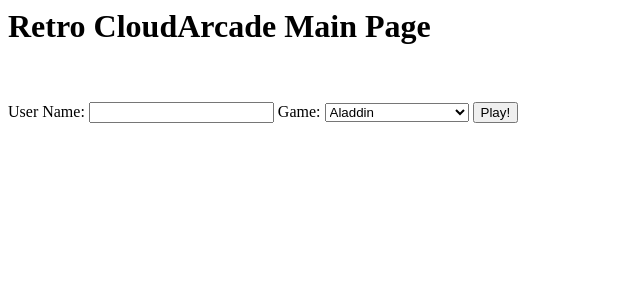
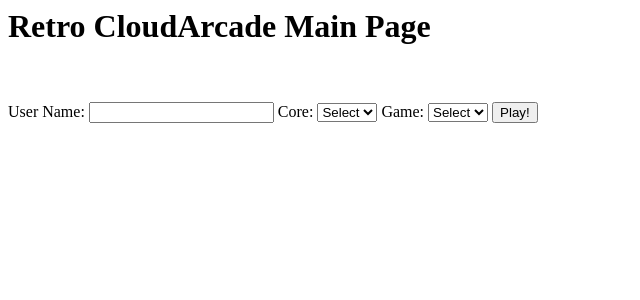
Before and after one commit to Vin-itall/CloudArcade, a Flask app: template Master/templates/MainPage.html in a window 1280 px wide. Shown: the top 300 px of the page, without its empty margins (0-640 px from the left). Run offline with Flask 2, Linux system fonts and the light colour scheme; the template is opened without the code that fills it, so the values that code supplies are empty; parts of the project's set-up code (start-up, migrations or seed data) failed here and were passed over.

Commit message:
HTML updated for future Multi Core Support

```diff
--- a/Master/Listener.py
+++ b/Master/Listener.py
@@ -13,12 +13,14 @@ def listen():
     def callback(message):
         username = message.attributes.get('username')
         game = message.attributes.get('game')
-
+        core = message.attributes.get('core')
+        print(username, game, core)
         compute = googleapiclient.discovery.build('compute', 'v1')
         result = compute.instances().list(project='cloudarcademaster-274423', zone='us-west2-a', filter='status=TERMINATED').execute()
         instances = result['items'] if 'items' in result else None
         if instances:
-            print('DEKHO' + str(instances[0]['id']))
+            # print('DEKHO' + str(instances[0]['id']))
+
             # Start thread for this ID
 
             # Ack when IP is available
--- a/Master/templates/MainPage.html
+++ b/Master/templates/MainPage.html
@@ -9,14 +9,47 @@
     <form action="/login_action" method="GET">
         <label>User Name:</label>
         <input type="text" id="uname" name="username">
+
+          <label>Core:</label>
+        <select id="cores" name="core" onChange="changegames(this.value);">
+          <option value="" disabled selected>Select</option>
+  		      <option value="snes">SNES</option>
+ 		        <!-- <option value="NES">NES</option> -->
+		    </select>
+
         <label>Game:</label>
         <select id="games" name="game">
-  		<option value="A">Aladdin</option>
- 		<option value="BSM">Barbie Super Model</option>
-  		<option value="BB">Brawl Brothers</option>
-  		<option value="AAT">Andre Agassi Tennis</option>
-		</select>
+          <option value="" disabled selected>Select</option>
+  		      <!-- <option value="A">Aladdin</option>
+ 		        <option value="BSM">Barbie Super Model</option>
+  		      <option value="BB">Brawl Brothers</option>
+  		      <option value="AAT">Andre Agassi Tennis</option> -->
+
+		    </select>
 		<button id="login" type="submit">Play!</button>
+
+
         </form>
+
+
+        <script>
+        var gamesByCore = {
+          snes: ["Aladdin", "Barbie Super Model", "Brawl Brothers", "Andre Agassi Tennis"],
+          nes: ["Game1", "Game2", "Game3", "Game4"]
+        }
+
+        function changegames(value) {
+          // console.log("Called!!!");
+            if (value.length == 0) document.getElementById("games").innerHTML = "<option></option>";
+            else {
+                var gameOptions = "";
+                for (gameId in gamesByCore[value]) {
+                    gameOptions += "<option>" + gamesByCore[value][gameId] + "</option>";
+                }
+                document.getElementById("games").innerHTML = gameOptions;
+          }
+        }
+
+        </script>
   </body>
 </html>
```
Also changed, not shown: Master/Controller.py (+5 -3 lines).
